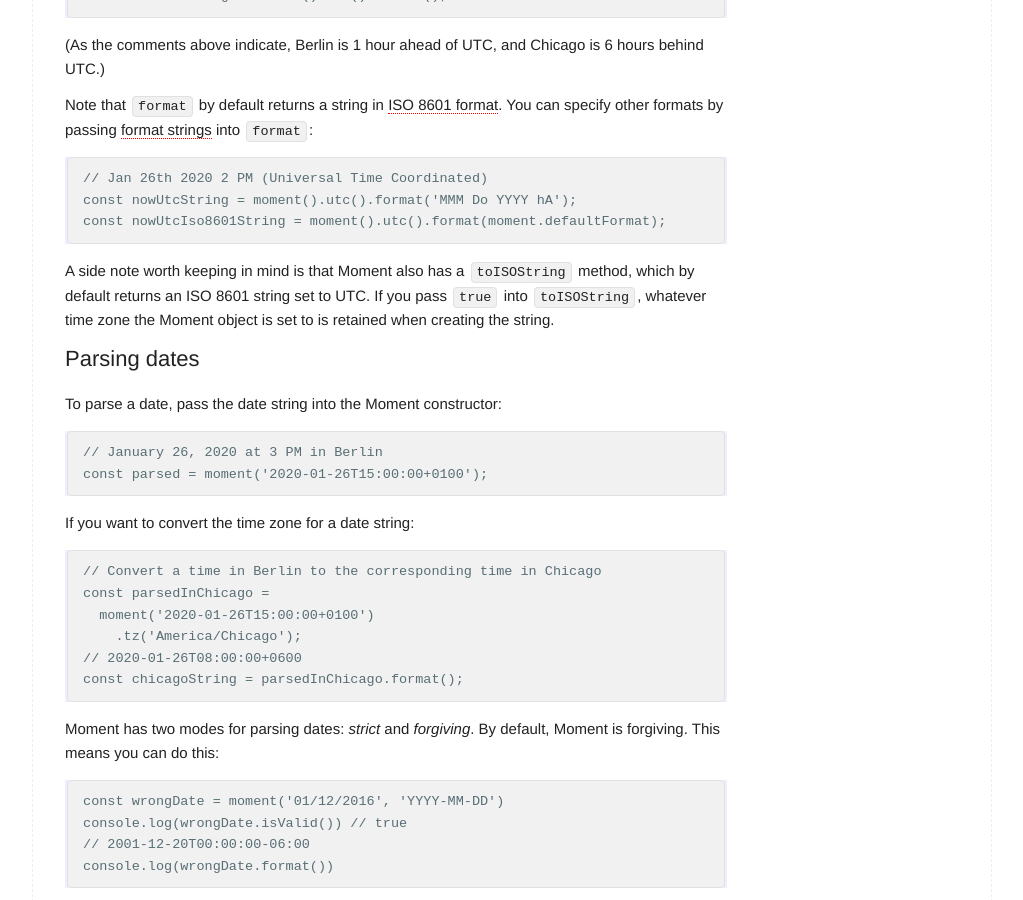
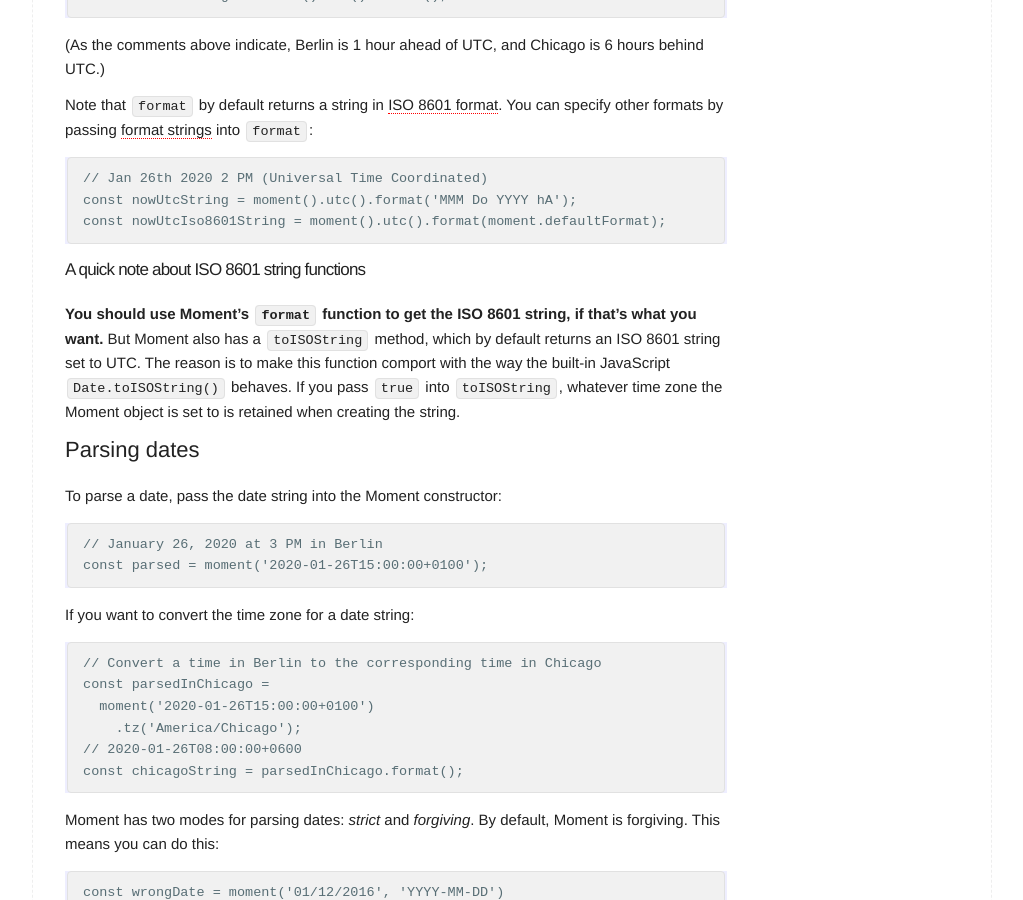
Before and after one commit to adamvinueza/adamvinueza.github.io, a Jekyll site: the page built from _posts/2020-01-26-moment-in-five.md, in a window 1280 px wide and 900 px high, scrolled down 1166 px. Shown: the whole window, without its empty margins (128-1151 px from the left). Built offline with Jekyll 4.4.1, drawn with Linux system fonts in a browser that asks for light colours.

Commit message:
clarifying toISO8601

````diff
--- a/_posts/2020-01-26-moment-in-five.md
+++ b/_posts/2020-01-26-moment-in-five.md
@@ -69,10 +69,14 @@ by passing [format strings](https://momentjs.com/docs/#/displaying/format/) into
 const nowUtcString = moment().utc().format('MMM Do YYYY hA');
 const nowUtcIso8601String = moment().utc().format(moment.defaultFormat);
 ```
-A side note worth keeping in mind is that Moment also has a `toISOString`
-method, which by default returns an ISO 8601 string set to UTC. If you pass
-`true` into `toISOString`, whatever time zone the Moment object is set to is
-retained when creating the string.
+
+#### A quick note about ISO 8601 string functions
+**You should use Moment's `format` function to get the ISO 8601 string, if that's
+what you want.** But Moment also has a `toISOString` method, which by default
+returns an ISO 8601 string set to UTC. The reason is to make this function
+comport with the way the built-in JavaScript `Date.toISOString()` behaves. If
+you pass `true` into `toISOString`, whatever time zone the Moment object is set
+to is retained when creating the string.
 
 ## Parsing dates
 
````
